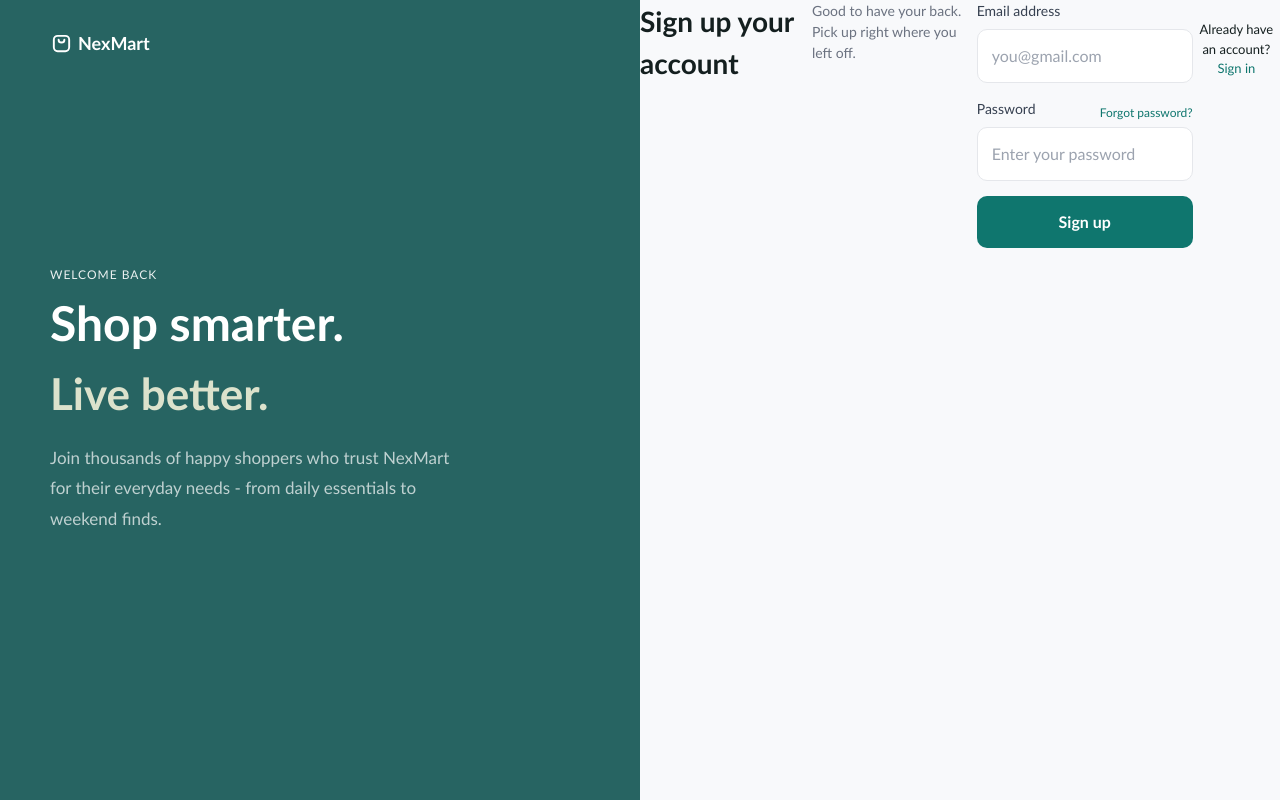
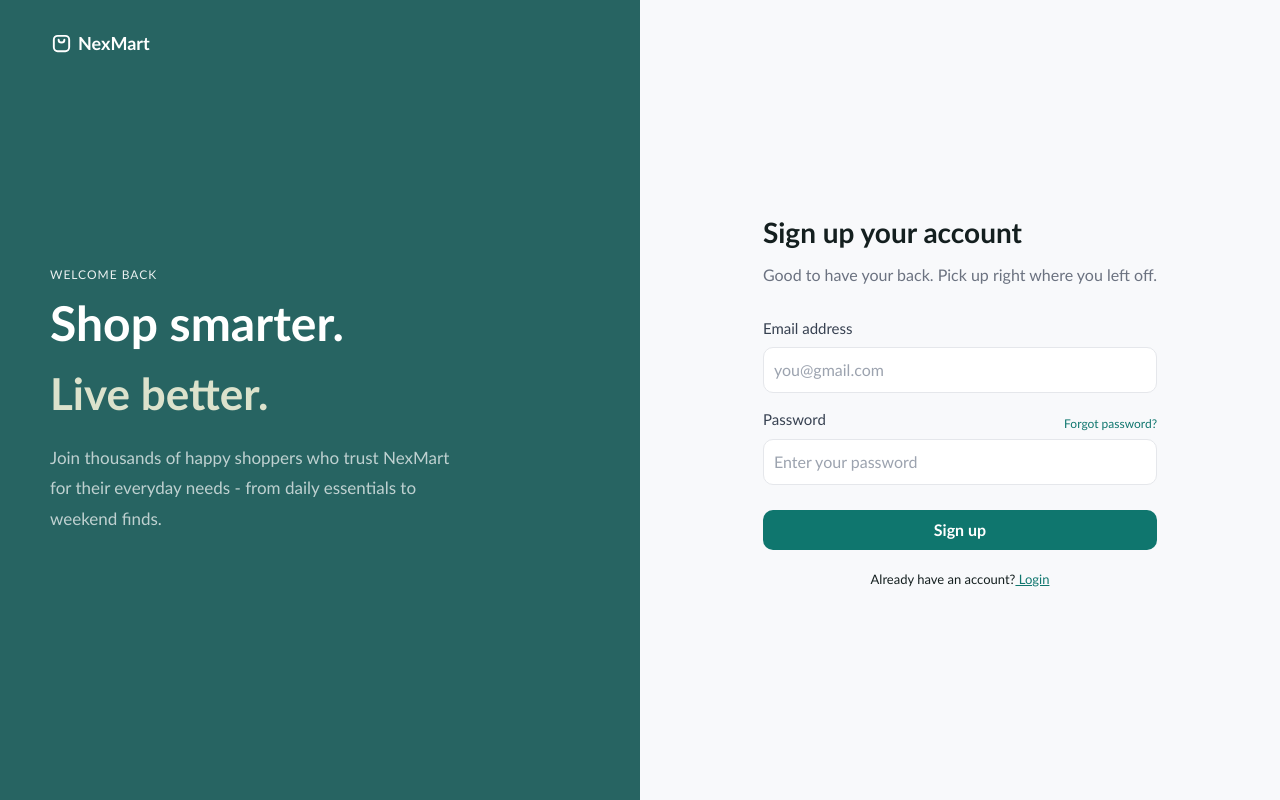
Before and after one commit to jasonkhoo05/Marketplace-Platform, a Next.js app in the folder nexmart/: page /signup in a window 1280 px wide. Built offline with nearby package versions, Linux system fonts and the light colour scheme.

Commit message:
feature: modified right panel alignment and padding #frontend

```diff
--- a/nexmart/app/signup/page.tsx
+++ b/nexmart/app/signup/page.tsx
@@ -32,7 +32,7 @@ export default function SignupPage() {
             <div className="rightPanel">
                 <div className="formBox">
                     <h2> Sign up your account</h2>
-                </div>
+
 
                     <p className="subtitle">
                         Good to have your back. Pick up right where you left off.
@@ -61,8 +61,9 @@ export default function SignupPage() {
                     </form>
                     <p className="loginText">
                         Already have an account?
-                    <a href="/login">Sign in</a>
+                        <a href="/login"> Login</a>
                     </p>
+                </div>
             </div>
         </div>
     )
--- a/nexmart/app/signup/signup.css
+++ b/nexmart/app/signup/signup.css
@@ -79,12 +79,15 @@ body{
 .rightPanel{
   width:50%;
   background:#f8f9fb;
-  display:flex;
+  display: flex;
+  align-items: center;
   justify-content:center;
+  padding: 20px;
 }
 
 .formBox{
-  width:360px;
+  flex-direction:column;
+  gap:10px;
 }
 
 .formBox h2 {
@@ -95,7 +98,7 @@ body{
 
 .subtitle{
   color:#6b7280;
-  font-size:14px;
+  font-size:16px;
   margin-bottom:30px;
 }
 
@@ -105,13 +108,13 @@ form{
 }
 
 label{
-  font-size:14px;
+  font-size:15px;
   color:#374151;
   margin-bottom:8px;
 }
 
 input{
-  padding: 14px;
+  padding: 10px;
   border-radius: 10px;
   border: 1px solid #e5e7eb;
   margin-bottom: 15px;
@@ -141,13 +144,14 @@ input:focus{
 }
 
 .signupButton {
-  padding: 14px;
+  padding: 8px;
   background: #0f766e;
   color: white;
   border: none;
   border-radius: 10px;
   cursor: pointer;
-  font-weight: 600;
+  margin-top: 10px;
+  font-weight: 700;
 }
 
 .signupButton:hover {
@@ -162,5 +166,5 @@ input:focus{
 
 .loginText a {
   color: #0f766e;
-  text-decoration: none;
+  text-decoration: underline;
 }
```
Lines whose indentation alone changed are shown as unchanged.
